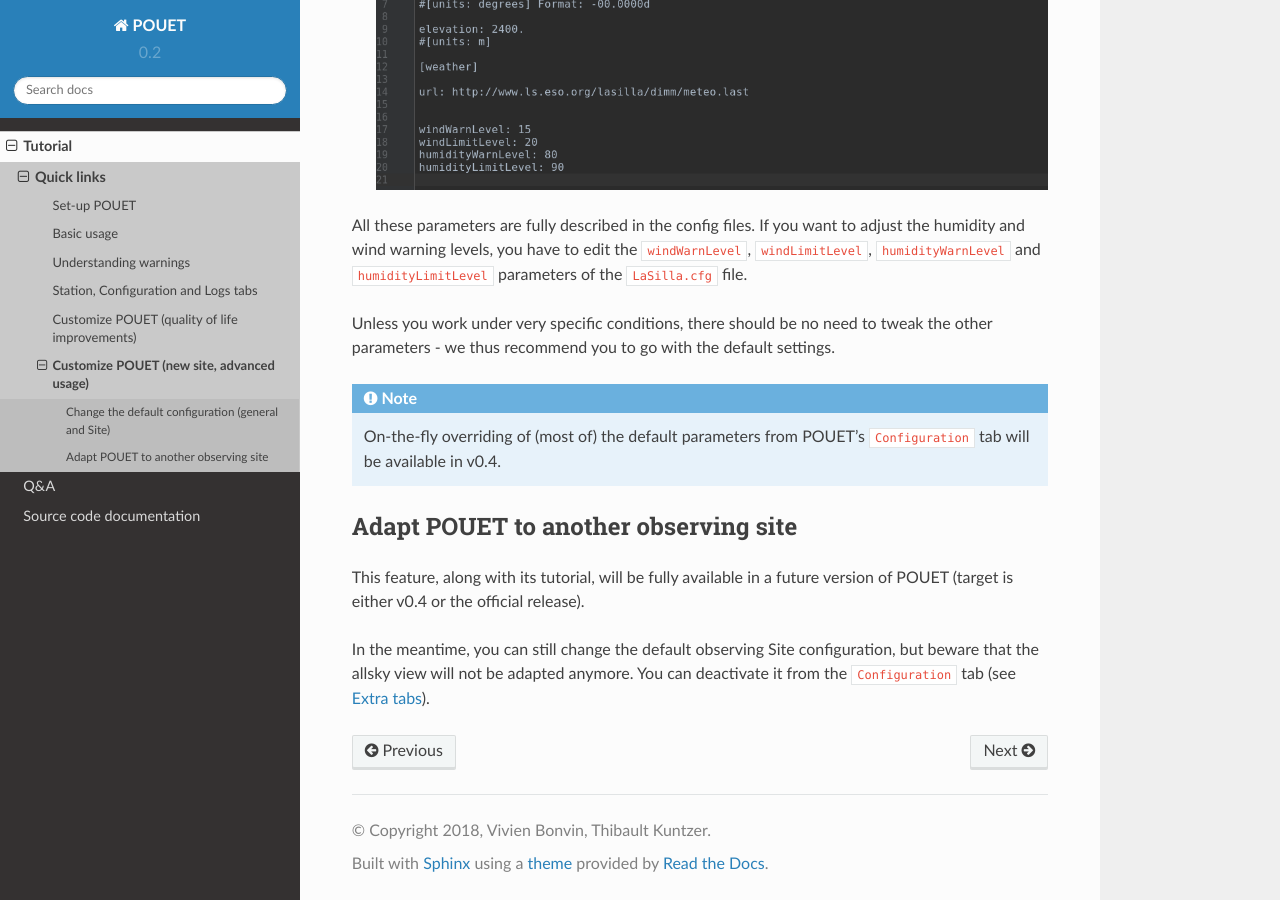
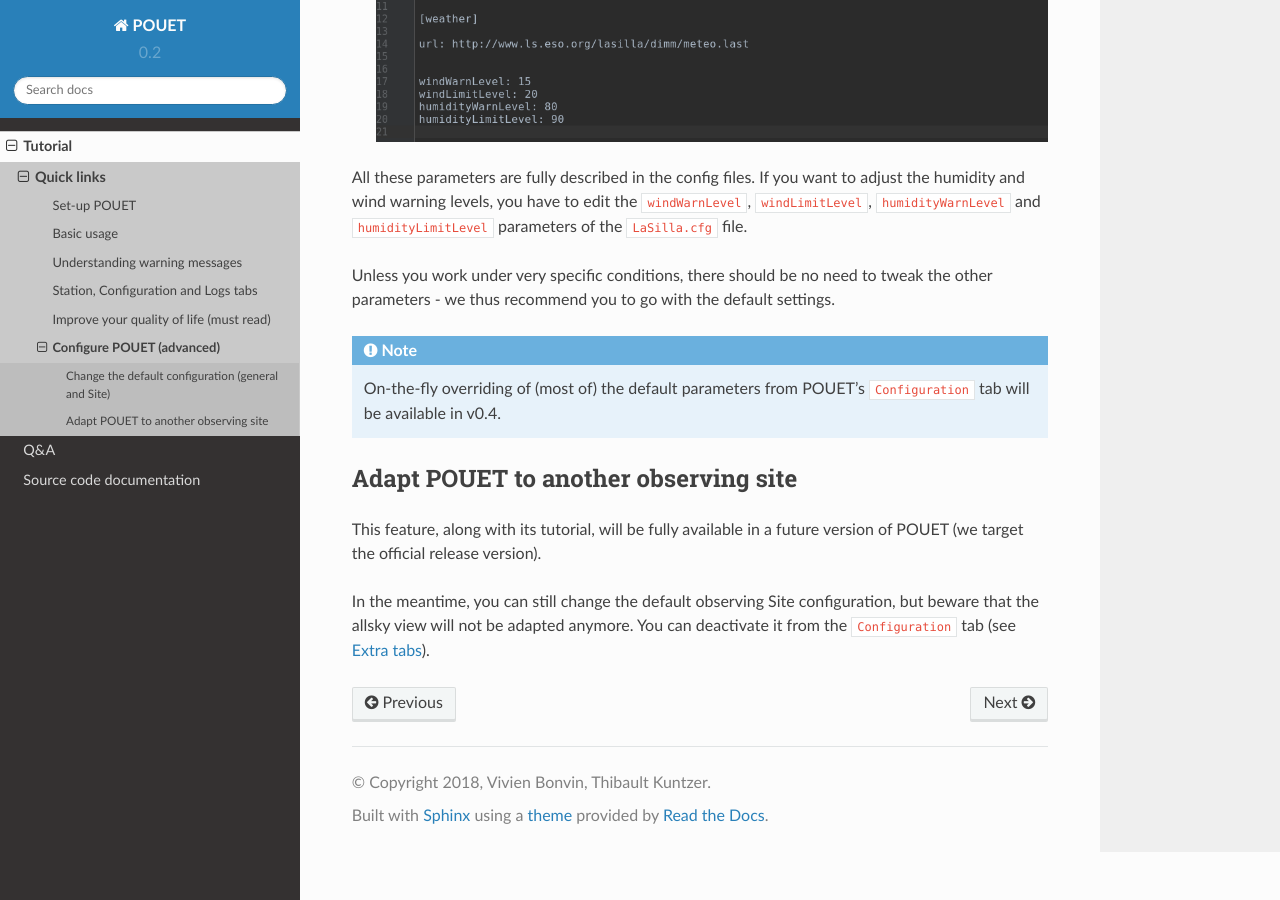
Before and after one commit to vbonvin/POUET, a Sphinx documentation site: the page built from docs/source/tutorial/advanced_newsite.rst, in a window 1280 px wide and 900 px high, scrolled down 940 px. Built offline with Sphinx 7.4.7 and the Read the Docs theme 2.0.0, drawn with Linux system fonts in a browser that asks for light colours; pages that are not in the unit, such as notebooks, are missing from menus; some of the changed text lies outside the part shown.

Commit message:
finishing the qol tuto. Closed #45

```diff
--- a/docs/source/tutorial/advanced_newsite.rst
+++ b/docs/source/tutorial/advanced_newsite.rst
@@ -1,9 +1,8 @@
 .. _customsite:
 
-Customize your observing site
-=============================
+POUET configuration files
+=========================
 
-To be written...
 
 Change the default configuration (general and Site)
 ***************************************************
@@ -14,7 +13,6 @@
     :align: center
     :alt: POUET settings
     :figclass: align-center
-
 
 
 The default Site configuration file is found under ``pouet/config/LaSilla.cfg``. As above, the values of the parameters can be edited prior to launching a POUET instance.
@@ -31,13 +29,12 @@
 Unless you work under very specific conditions, there should be no need to tweak the other parameters - we thus recommend you to go with the default settings.
 
 
-
 .. note:: On-the-fly overriding of (most of) the default parameters from POUET's ``Configuration`` tab will be available in v0.4.
 
 
 Adapt POUET to another observing site
 *************************************
 
-This feature, along with its tutorial, will be fully available in a future version of POUET (target is either v0.4 or the official release).
+This feature, along with its tutorial, will be fully available in a future version of POUET (we target the official release version).
 
 In the meantime, you can still change the default observing Site configuration, but beware that the allsky view will not be adapted anymore. You can deactivate it from the ``Configuration`` tab (see :ref:`alttabs`).
--- a/docs/source/tutorial/basic_loadandsort.rst
+++ b/docs/source/tutorial/basic_loadandsort.rst
@@ -59,6 +59,7 @@
     :figclass: align-center
 
     Headers selection pop-up
+.. _obsprogrampopup:
 .. figure:: plots/POUET_load_popup_2.png
     :align: center
     :alt: POUET loading pop-up 2
--- a/docs/source/tutorial/intro.rst
+++ b/docs/source/tutorial/intro.rst
@@ -16,7 +16,7 @@
 
     setup
     basic_loadandsort
-    Understanding warnings <basic_warningmessages>
+    Understanding warning messages <basic_warningmessages>
     Station, Configuration and Logs tabs <advanced_alttabs>
-    Customize POUET (quality of life improvements) <advanced_qualityoflife>
-    Customize POUET (new site, advanced usage) <advanced_newsite>
+    Improve your quality of life (must read) <advanced_qualityoflife>
+    Configure POUET (advanced) <advanced_newsite>
```
Also changed, not shown: docs/source/tutorial/advanced_qualityoflife.rst (+33 -0 lines), docs/source/tutorial/plots/POUET_selectednames.png (added).
